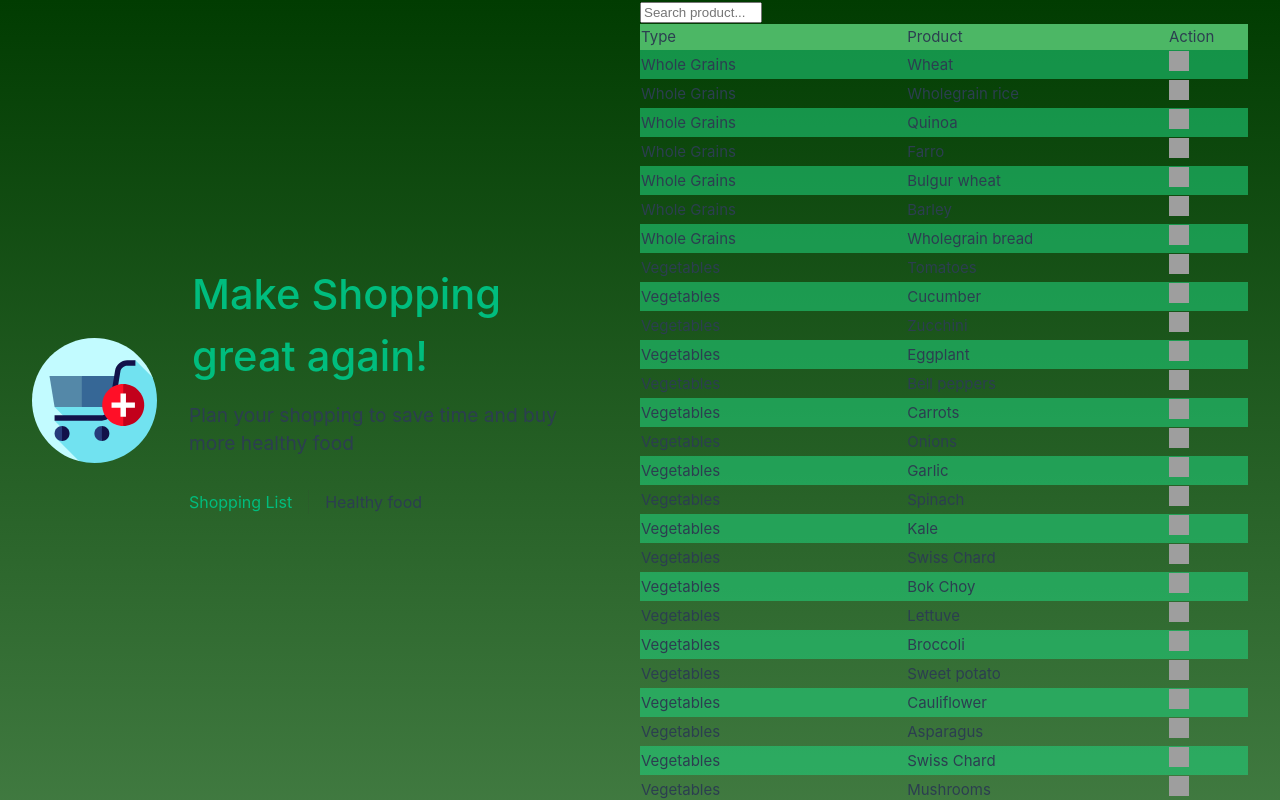
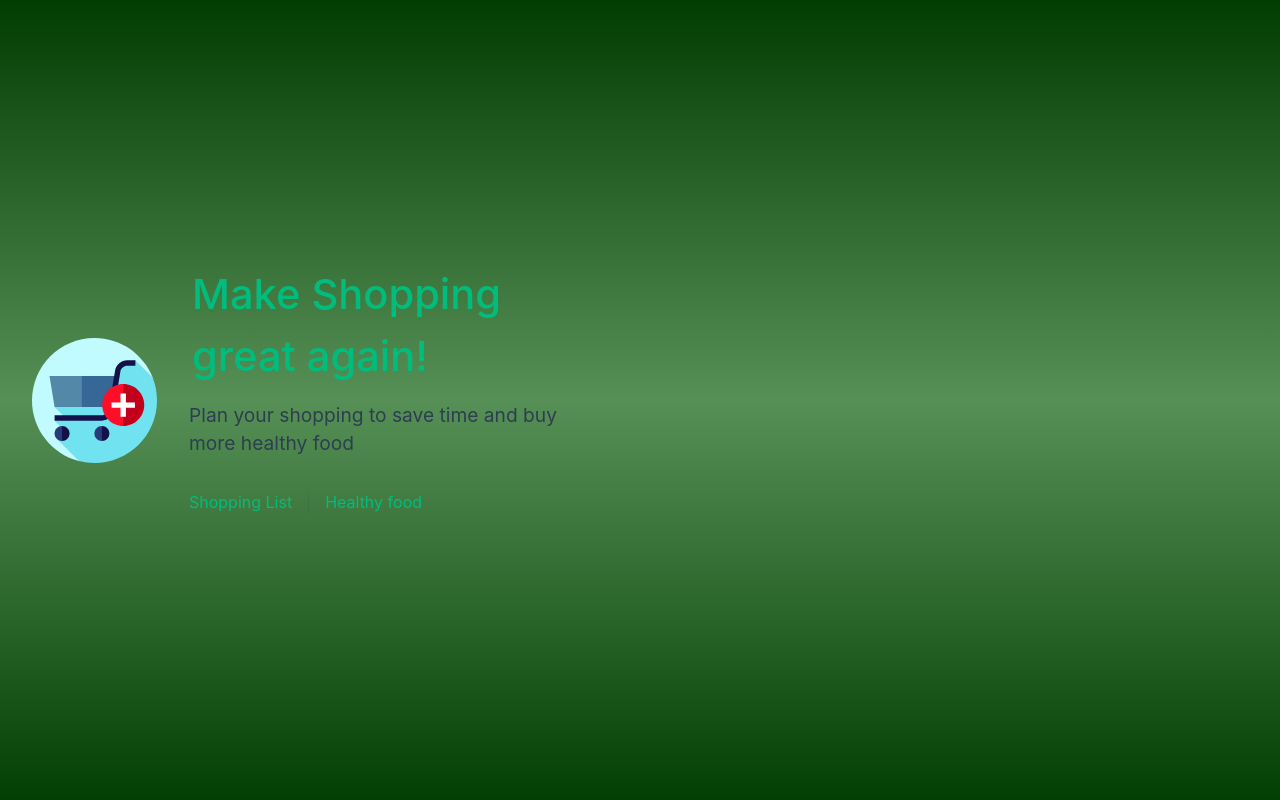
Before and after one commit to MVizba/MyFridge, a Vue app: page /about in a window 1280 px wide. Shown: the top 800 px of the page. Built offline with nearby package versions, Linux system fonts and the light colour scheme; grey boxes are pictures that could not be loaded.

Commit message:
🚚 uodated path to views

```diff
--- a/src/App.vue
+++ b/src/App.vue
@@ -12,7 +12,7 @@ import HelloWorld from './components/HelloWorld.vue'
 
       <nav>
         <RouterLink to="/">Shopping List</RouterLink>
-        <RouterLink to="/about">Healthy food</RouterLink>
+        <RouterLink to="/healthyFood">Healthy food</RouterLink>
       </nav>
     </div>
   </header>
--- a/src/components/TheWelcome.vue
+++ b/src/components/TheWelcome.vue
@@ -10,7 +10,7 @@ import Recepies from './RecepiesChat.vue'
   <WelcomeItem>
     <template #heading>Welcome to "My Fridge"</template>
     <h4>To add product - simple press "Enter", to remove - press "Trash bin" icon.<br>
-      To add <router-link to="/about">healthy food</router-link> choose it from a list and press "+" icon.<br>
+      To add <router-link to="/healthyFood">healthy food</router-link> choose it from a list and press "+" icon.<br>
     To generate a recepies - press "Get Recipes"<br>
   To send me your skopping list - press "Send me a shopping list".</h4>
     <ShoppingList />
--- a/src/router/index.ts
+++ b/src/router/index.ts
@@ -11,8 +11,8 @@ const router = createRouter({
       component: ShoppingView
     },
     {
-      path: '/about',
-      name: 'about',
+      path: '/healthyFood',
+      name: 'list',
       // route level code-splitting
       // this generates a separate chunk (About.[hash].js) for this route
       // which is lazy-loaded when the route is visited.
```
